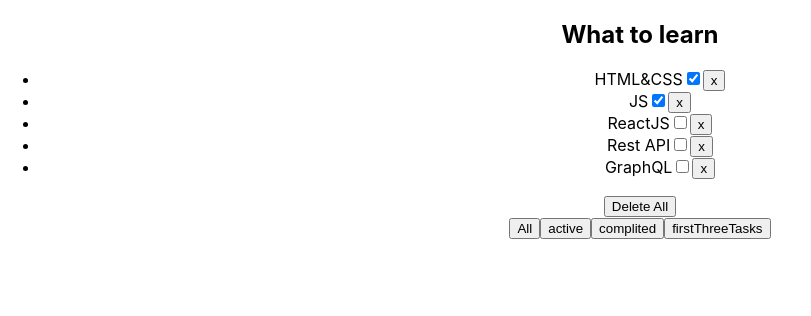
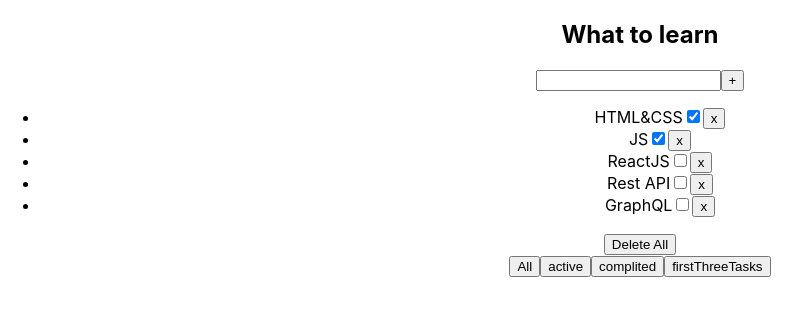
Before and after one commit to Alina-Murashko/exams, a React (Create React App) app: page / in a window 1280 px wide. Shown: the top 316 px of the page, without its empty margins (0-811 px from the left). Built offline with nearby package versions, Linux system fonts and the light colour scheme.

Commit message:
dop.lesson_2

```diff
--- a/package.json
+++ b/package.json
@@ -10,10 +10,12 @@
     "@types/node": "^16.7.13",
     "@types/react": "^18.0.0",
     "@types/react-dom": "^18.0.0",
+    "@types/uuid": "^9.0.7",
     "react": "^18.2.0",
     "react-dom": "^18.2.0",
     "react-scripts": "5.0.1",
     "typescript": "^4.4.2",
+    "uuid": "^9.0.1",
     "web-vitals": "^2.1.0"
   },
   "scripts": {
--- a/src/App.tsx
+++ b/src/App.tsx
@@ -1,20 +1,21 @@
 import React, { useState } from 'react';
 import './App.css';
 import { TodoList } from './src_2/TodoList';
+import { v1 } from 'uuid';
 
 
 function App() {
 
     let [tasks, setTasks] = useState([
-        {id: 1, title: "HTML&CSS", isDone: true},
-        {id: 2, title: "JS", isDone: true},
-        {id: 3, title: "ReactJS", isDone: false},
-        {id: 4, title: "Rest API", isDone: false},
-        {id: 5, title: "GraphQL", isDone: false},
+        {id: v1(), title: "HTML&CSS", isDone: true},
+        {id: v1(), title: "JS", isDone: true},
+        {id: v1(), title: "ReactJS", isDone: false},
+        {id: v1(), title: "Rest API", isDone: false},
+        {id: v1(), title: "GraphQL", isDone: false},
     ]);
 
 
-function removeTasks(idTasks: number) {
+function removeTasks(idTasks: string) {
     const tasksCopy2 = tasks.filter(t => t.id !== idTasks);
     setTasks(tasksCopy2);
 }
--- a/src/src_2/TodoList.tsx
+++ b/src/src_2/TodoList.tsx
@@ -1,7 +1,7 @@
 import React, { useState } from "react";
 import { Button } from "./Button";
 export type TaskType = {
-    id: number
+    id: string
     title: string
     isDone: boolean
 }
@@ -9,7 +9,7 @@ export type TaskType = {
 type TodoListType = {
     title: string
     data: Array<TaskType>
-    removeTasks: (idTasks: number) => void
+    removeTasks: (idTasks: string) => void
     removeAll: () => void
 }
 
@@ -42,10 +42,14 @@ export const TodoList = ({data, title, removeTasks,removeAll}: TodoListType) =>
     return(
     <div>
          <h2>{title}</h2>
+         <div>
+            <input/>
+            <Button clicked={() => alert("Добавить!")}title="+"/>
+         </div>
         <ul>
             {data.map((d)=> {
                 return (
-                    <li>
+                    <li key={(d.id)}>
                         <span>{d.title}</span>
                          <input type="checkbox" checked={d.isDone}/>
                          <Button clicked={() => {removeTasks(d.id)}}title="x"/>
```
Also changed, not shown: 1 other file (tests, documents, lock files or other folders).
